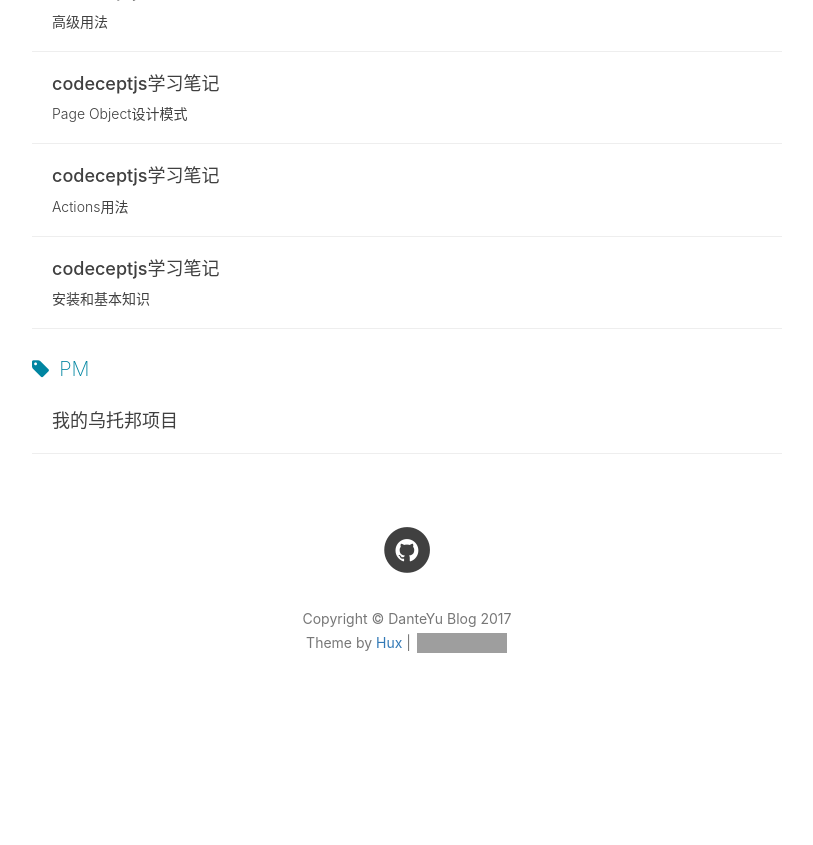
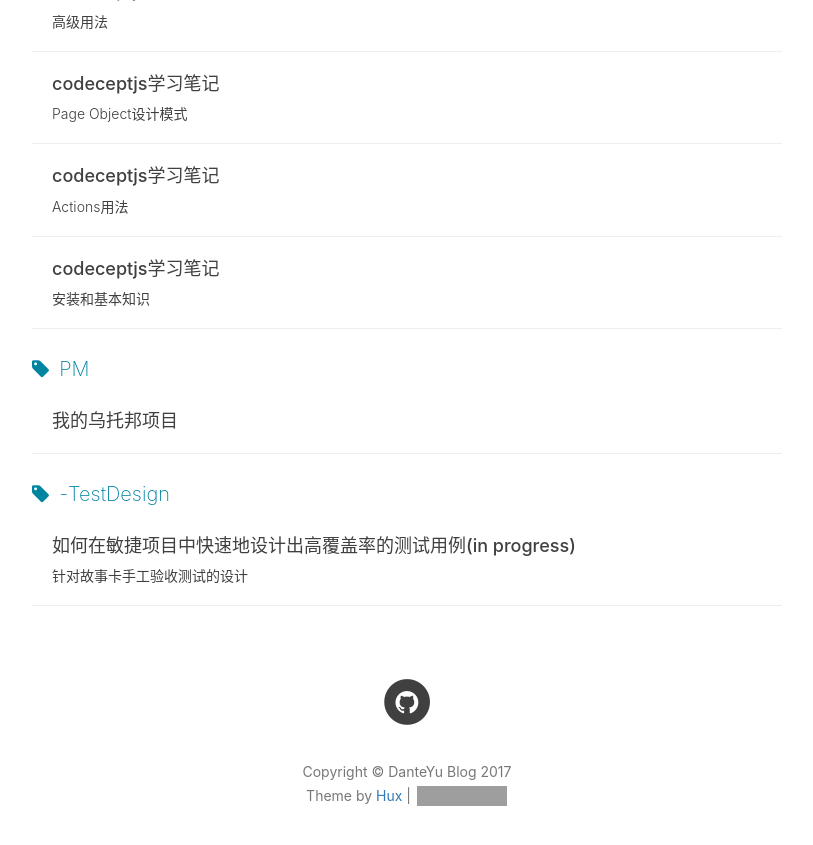
Before and after one commit to DanteYu/DanteYu.github.io, a Jekyll site: the page built from tags.html, in a window 1280 px wide and 900 px high, scrolled down 3279 px. Shown: the top 845 px of the window, without its empty margins (233-1046 px from the left). Built offline with Jekyll 4.4.1, drawn with Linux system fonts in a browser that asks for light colours; nearby versions of some CDN libraries; comment, search, counter and statistics services are not loaded; before the commit the page ends 4026 px from its top, so only the background shows below that; some of the changed lines change nothing that is shown; grey boxes are pictures that could not be loaded.

Commit message:
create post about test design for story testing in agile project

```diff
--- a/_posts/2016-11-04-myautomationsummary.markdown
+++ b/_posts/2016-11-04-myautomationsummary.markdown
@@ -10,7 +10,7 @@
 
 ### 测试开发有着下面两种含义
 1. 自动执行的测试用例
-  2. 辅助测试活动的工具
+2. 辅助测试活动的工具
 
 ### 一个的测试框架应该做的事情：
 
--- /dev/null
+++ b/_posts/2017-09-21-testdesigninagile.markdown
@@ -0,0 +1,135 @@
+---
+layout:     post
+title:      如何在敏捷项目中快速地设计出高覆盖率的测试用例(in progress)
+subtitle:   针对故事卡手工验收测试的设计
+date:       2017-09-21 12:00:00
+author:     DanteYu
+tags:
+    -TestDesign
+---
+
+在敏捷项目的快速迭代中，QA要负责和推动多个活动比如需求分析、过程改进、风险管理、自动化测试开发维护和故事卡验收测试等；其中留给故事卡验收测试的时间是有限甚至紧迫的，但是质量要求一点也不能放松。
+
+那么如何在敏捷快速迭代交付的压力下快速地进行故事卡验收测试？由于故事卡验收测试的测试设计是最花精力和时间的，所以这个问题又可以进一步分解为下面两个子问题：
+1. 如何快速的进行测试设计？
+2. 如何设计出覆盖率高的测试用例？
+
+我们在分析解答这两个问题之前，要强调一下进行测试设计的前提：
+
+1. 对**产品(待测系统)业务逻辑**的充分了解 - *可以帮助QA从用户角度进行场景设计以及不遗漏任何改动相关的功能*
+* 产品功能
+* 产品平台
+* 产品接口
+* 产品数据流
+* 产品操作
+* 产品用户体验
+2. 对**产品(待测系统)实现技术**的充分了解 - *可以帮助QA了解实现细节来减少测试范围*
+* 产品类型
+  * WEB
+  * Mobile
+  * 桌面软件
+* 产品技术架构
+* 产品技术栈
+
+如果上面的前提都不满足的话，是很难设计出好的测试用例的。
+
+现在我们来仔细分析上面提出的两个问题
+
+##### 问题1： 如何快速的进行测试设计？
+
+###### 舍弃传统测试设计方法，避免过渡设计，采用思维导图等方式进行粗粒度的快速设计
+在传统的测试设计方法中，QA需要依据需求文档，进行对应功能的详细的用例设计数据设计；然后把测试用例录入到电子表格或是一些测试用例管理工具中比如Testlink，QC等。类似这样的工具都要求测试用例具有非常详细的信息比如测试环境、测试步骤、测试数据测试期待结果，于是QA会花大量的时间在测试用例的设计和编写录入上。
+
+在敏捷项目中，我们提倡采用探索式测试来进行手工验收测试。探索式测试是一种基于反馈的，边设计边执行的测试方法，不会要求详细的脚本化的测试用例，只需要选定某种特殊的测试类型在产品上进行深入的探索。所以，QA们不会使用具体的测试用例管理工具去编写详细的测试用例，而是使用简单的工具(例如思维导图)记录简单的测试想法/测试功能点；在实际的测试执行过程中，会针对某一个测试想法进行探索式测试。
+
+这些测试想法只需要描述清楚测试的功能点是什么，基本的用户场景和数据是什么就可以了。
+
+比如对于To Do List这样的一个应用，可以有如下测试想法
+* 测试想法1： 加入一个task，然后完成这个task
+* 测试想法2： 加入多个tasks，然后一次性清空全部tasks
+* 测试想法3： 加入多个tasks，然后删除某几个tasks
+* 测试想法4： 使用filter过滤tasks list
+
+在实际测试执行过程中在使用探索式测试(漫游测试)，比如拿上面测试想法来举例
+* 测试想法1
+  * 超模漫游： 测试系统界面
+  * 反叛漫游： 系统会不会接受错误的task描述，比如为空的task，全是空格的task
+  * 沙发土豆漫游： 有没有默认值？placeholder？
+* 测试想法2
+  * 找茬漫游： 能不能清空后再次在无task状态下清空
+* 测试想法3
+  * 快递漫游： 删除后tasks只是从前端删除还是从后端删除？涉及数据库不
+* 测试想法4
+  * 反叛漫游： 当没有适合条件的task的时候，filter之后的结果是什么，界面如何显示
+
+可见采用测试想法思维导图和探索式测试将会有效的减少测试设计和执行时间。当然测试想法的记录不局限于思维导图，简单的word文档进行文本描述，excel文档进行表格描述都是可行的，只要符合"keep it simple or stupid"的原则即可。具体怎么设计测试想法和应用探索式测试，会在稍后提到。
+
+###### "Shoulder Check"可以帮助QA确认代码改动影响范围从而变动测试范围
+
+在敏捷项目中，当故事卡需要从开发状态转入测试状态时，开发和测试会在一起进行"Shoulder Check"，这个活动会让开发和测试一起'play'一下刚开发完的新功能(或是bug fix)。开发会给QA展示这个故事卡所有的代码改动和通过验收条件来展示最终效果，与此同时QA也会提出自己的任何疑问。通过回顾代码改动，QA可以评估和与开发确认代码的影响范围从而变动测试的范围，一般来讲，基本都能够减少测试范围避免没必要的手工回归测试。
+
+##### 问题2： 如何设计出覆盖率高的测试用例？
+
+由于现在产品业务逻辑日益复杂，迭代交付速度日益加快；按照需求来写测试用例，并加以等价类、边界值、因果图和判定表等测试用例设计方法已经不能满足当前对测试“快又准”要求。快速地进行粗粒度的测试设计并不等于忽略掉很多测试场景和数据，QA需要的是一种测试设计思路来指导具有高覆盖率的测试用例设计。
+
+下面主要介绍我在日常工作中如何进行故事卡验收测试的设计和执行。在故事卡已经满足提测标准的前提下，整个测试设计和执行一共分为五轮：
+
+1. 使用RST(Rapid Software Testing)进行基于缺陷模型的测试，目的是发现一些特定的常见错误。这一轮测试不会进行测试设计也不需要太多的产品知识。
+2. 使用HTSM中的Test Techniques创建测试，目的是归纳出适用于故事卡的测试维度和覆盖到最基本的测试点。这一轮往后都需要结合产品和具体改动来做出判断
+3. 使用各类测试建模方法创建指导测试设计的模型，目的是通过建立好的产品模型给每个测试维度加上丰富的测试想法
+4. 使用探索式测试之漫游测试来扩展每个测试想法，目的也是给每个测试维度加上丰富的测试想法，也有可能会增加新的测试维度
+5. 使用探索式测试之局部测试法执行各个测试想法，目的是在执行测试的同时扩展思路，创造更多的测试路劲，也会基于系统执行结果的反馈，不断优化测试想法
+
+接下来我们深入的探讨下每轮测试实现的方式
+
+######
+
+
+
+
+    *   测试用例的思考之路   再谈测试设计  基本用例设计技能 执行前设计 RST ET HSTM  思考的维度 结合 ET 运行时设计    需求合理性的设计  自动化如何介入 - 测试用例的分层实现
+
+
+        -#### 来自于局部探索式测试的思考思路
+         -* Business value
+         -* Input/output
+         -* State Change
+         -* Code Path
+         -* User Data
+         -* Execute Environment
+         -
+         -#### 我们可以从下面分类来思考我们的测试用例设计
+         -1. Structure - code path
+         -- Test what is made of
+         -2. Functions
+         -- Test what it does
+         -3. Business value
+         -- Value added to customer
+         -- Dependency
+         -- Do what we don’t want to
+         -- Impact others
+         -4. Platform - Execute environment
+         -- Test what is depends on
+         -5. Data - Different type of data
+         -- Valid & invalid
+         -- Volume
+         -- Test what is input and output
+         -6. Interfaces
+         - - Test the ways we can interact with
+         -        - With human
+         -        - With program
+         -7. State
+         -- Test it’s different status
+         -        - Persistence
+         -        - Consistence
+
+
+
+
+
+参考资料
+           软件测试实战
+           测试架构师
+           HTSM
+           RST
+           ET
```
Also changed, not shown: _posts/2017-09-19-myidealproject.markdown (renamed from _posts/2017-09-19-myideaproject.markdown).
